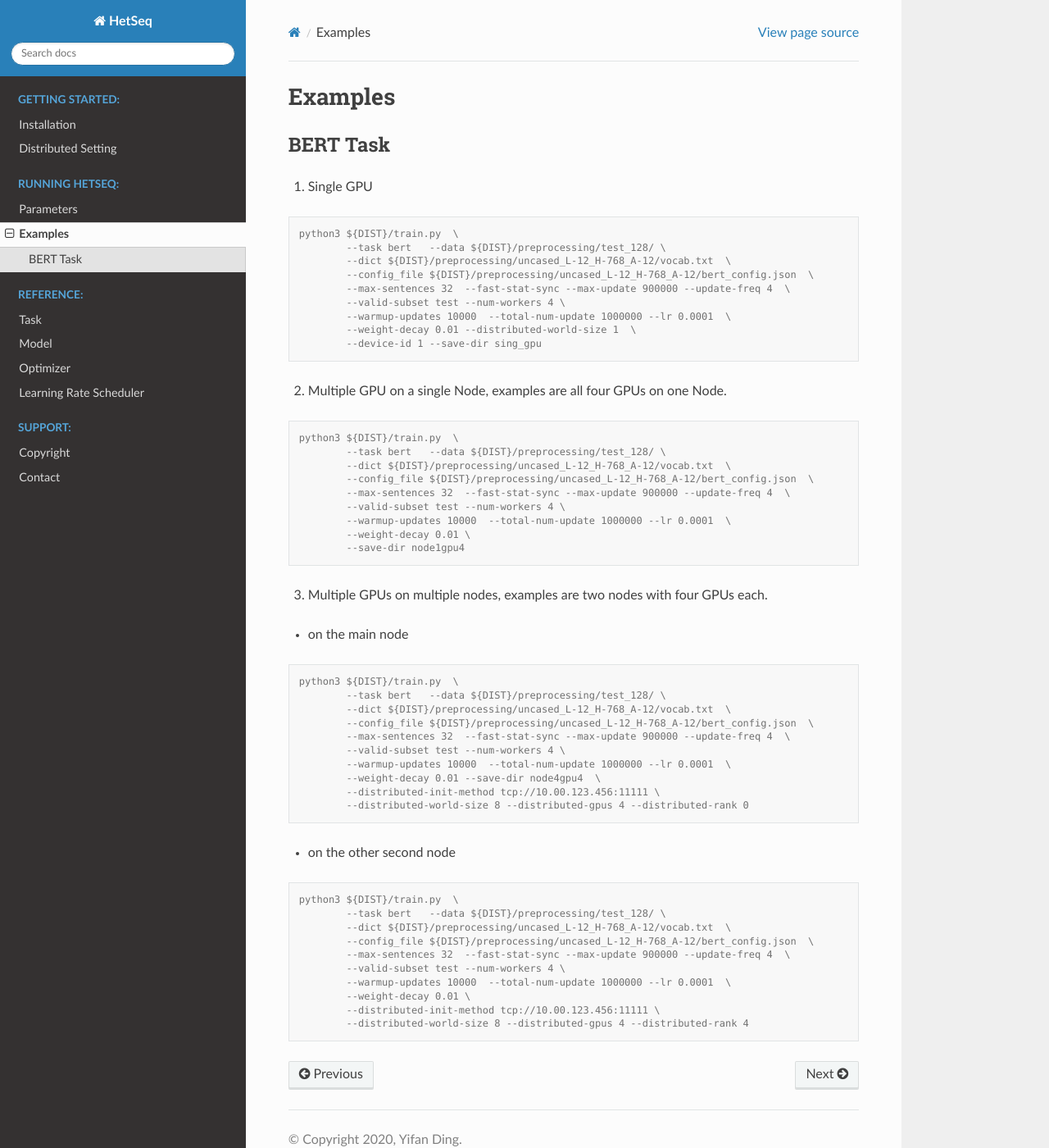
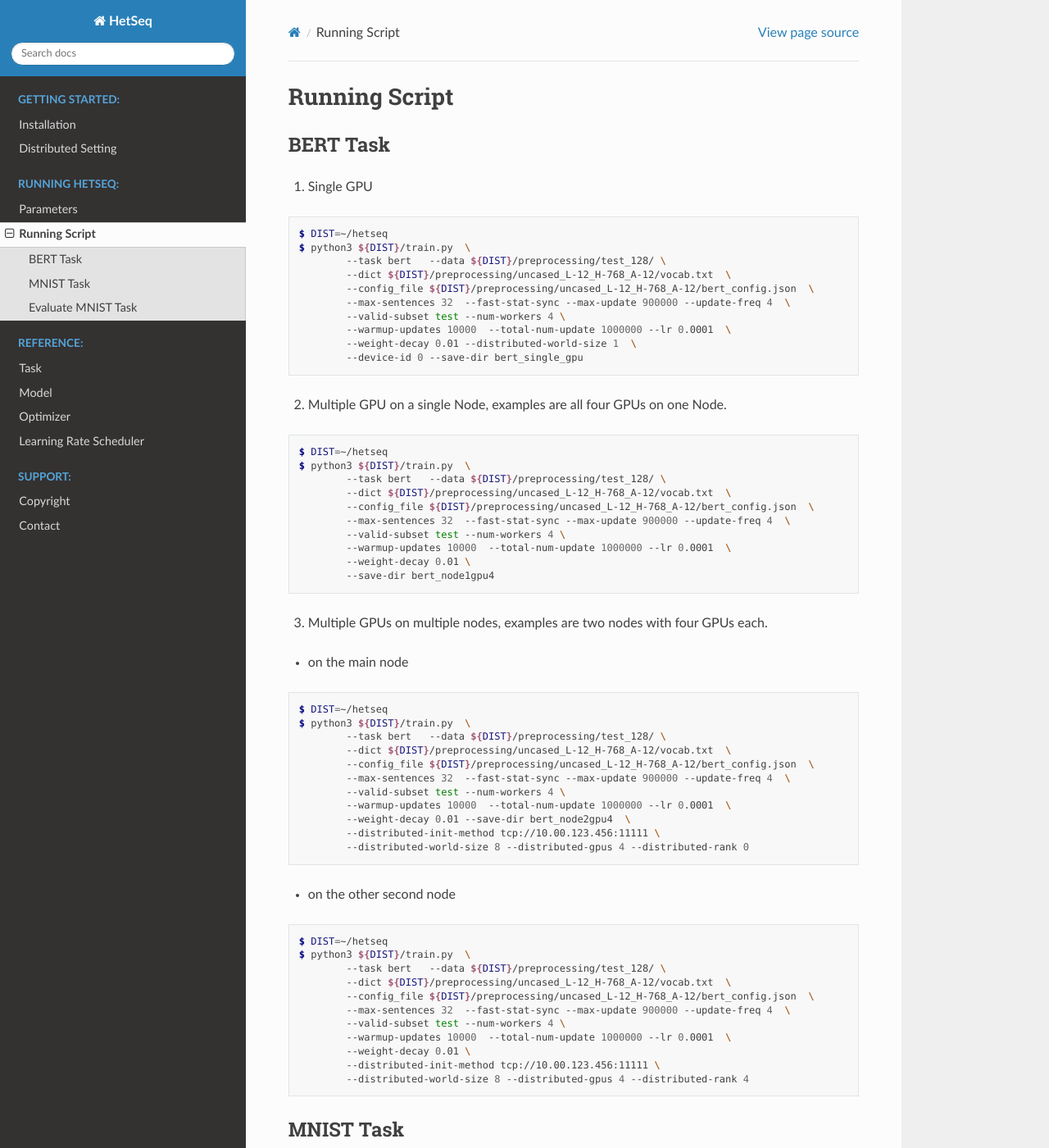
Before and after one commit to yifding/hetseq, a Sphinx documentation site: the page built from docs/source/examples.rst, in a window 1280 px wide and 1400 px high. Shown: the whole window at 82% size. Built offline with Sphinx 7.4.7 and the Read the Docs theme 2.0.0, drawn with Linux system fonts in a browser that asks for light colours; pages that are not in the unit, such as notebooks, are missing from menus; some of the changed text lies outside the part shown.

Commit message:
finish run script

```diff
--- a/docs/source/examples.rst
+++ b/docs/source/examples.rst
@@ -1,6 +1,6 @@
-********
-Examples
-********
+**************
+Running Script
+**************
 
 
 BERT Task
@@ -11,7 +11,8 @@
 
 .. code-block:: console
 
-	python3 ${DIST}/train.py  \
+	$ DIST=~/hetseq
+	$ python3 ${DIST}/train.py  \
 		--task bert   --data ${DIST}/preprocessing/test_128/ \
 		--dict ${DIST}/preprocessing/uncased_L-12_H-768_A-12/vocab.txt  \
 		--config_file ${DIST}/preprocessing/uncased_L-12_H-768_A-12/bert_config.json  \
@@ -19,13 +20,14 @@
 		--valid-subset test --num-workers 4 \
 		--warmup-updates 10000  --total-num-update 1000000 --lr 0.0001  \
 		--weight-decay 0.01 --distributed-world-size 1  \
-		--device-id 1 --save-dir sing_gpu
+		--device-id 0 --save-dir bert_single_gpu
 
 2. Multiple GPU on a single Node, examples are all four GPUs on one Node.
 
 .. code:: console
 
-	python3 ${DIST}/train.py  \
+	$ DIST=~/hetseq
+	$ python3 ${DIST}/train.py  \
 		--task bert   --data ${DIST}/preprocessing/test_128/ \
 		--dict ${DIST}/preprocessing/uncased_L-12_H-768_A-12/vocab.txt  \
 		--config_file ${DIST}/preprocessing/uncased_L-12_H-768_A-12/bert_config.json  \
@@ -33,7 +35,7 @@
 		--valid-subset test --num-workers 4 \
 		--warmup-updates 10000  --total-num-update 1000000 --lr 0.0001  \
 		--weight-decay 0.01 \
-		--save-dir node1gpu4
+		--save-dir bert_node1gpu4
 
 3. Multiple GPUs on multiple nodes, examples are two nodes with four GPUs each.
 
@@ -42,14 +44,15 @@
 
 .. code:: console
 
-	python3 ${DIST}/train.py  \
+	$ DIST=~/hetseq
+	$ python3 ${DIST}/train.py  \
 		--task bert   --data ${DIST}/preprocessing/test_128/ \
 		--dict ${DIST}/preprocessing/uncased_L-12_H-768_A-12/vocab.txt  \
 		--config_file ${DIST}/preprocessing/uncased_L-12_H-768_A-12/bert_config.json  \
 		--max-sentences 32  --fast-stat-sync --max-update 900000 --update-freq 4  \
 		--valid-subset test --num-workers 4 \
 		--warmup-updates 10000  --total-num-update 1000000 --lr 0.0001  \
-		--weight-decay 0.01 --save-dir node4gpu4  \
+		--weight-decay 0.01 --save-dir bert_node2gpu4  \
 		--distributed-init-method tcp://10.00.123.456:11111 \
 		--distributed-world-size 8 --distributed-gpus 4 --distributed-rank 0
 
@@ -57,7 +60,8 @@
 
 .. code:: console
 
-	python3 ${DIST}/train.py  \
+	$ DIST=~/hetseq
+	$ python3 ${DIST}/train.py  \
 		--task bert   --data ${DIST}/preprocessing/test_128/ \
 		--dict ${DIST}/preprocessing/uncased_L-12_H-768_A-12/vocab.txt  \
 		--config_file ${DIST}/preprocessing/uncased_L-12_H-768_A-12/bert_config.json  \
@@ -67,3 +71,76 @@
 		--weight-decay 0.01 \
 		--distributed-init-method tcp://10.00.123.456:11111 \
 		--distributed-world-size 8 --distributed-gpus 4 --distributed-rank 4
+
+
+
+MNIST Task
+----------
+
+1. Single GPU
+
+.. code:: console
+
+	$ DIST=~/hetseq
+	$ python3 ${DIST}/train.py  \
+    		--task mnist  --optimizer adadelta --lr-scheduler PolynomialDecayScheduler  \
+    		--data ${DIST}  --clip-norm 100 \
+    		--max-sentences 64  --fast-stat-sync --max-epoch 20 --update-freq 1  \
+    		--valid-subset test --num-workers 4 \
+    		--warmup-updates 0  --total-num-update 50000 --lr 1.01  \
+    		--distributed-world-size 1 --device-id 0 --save-dir mnist_single_node
+
+
+2. Multiple GPU on a single Node, examples are all four GPUs on one Node.
+
+.. code:: console
+
+	$ DIST=~/hetseq
+	$ python3 ${DIST}/train.py  \
+    		--task mnist  --optimizer adadelta --lr-scheduler PolynomialDecayScheduler  \
+    		--data ${DIST}  --clip-norm 100 \
+    		--max-sentences 64  --fast-stat-sync --max-epoch 20 --update-freq 1  \
+    		--valid-subset test --num-workers 4 \
+    		--warmup-updates 0  --total-num-update 50000 --lr 1.01  \
+    		--save-dir mnist_node1gpu4
+
+3. Multiple GPUs on multiple nodes, examples are two nodes with four GPUs each.
+
+
+* on the main node
+
+.. code:: console
+
+	$ DIST=~/hetseq
+	$ python3 ${DIST}/train.py  \
+    		--task mnist  --optimizer adadelta --lr-scheduler PolynomialDecayScheduler  \
+    		--data ${DIST}  --clip-norm 100 \
+    		--max-sentences 64  --fast-stat-sync --max-epoch 20 --update-freq 1  \
+    		--valid-subset test --num-workers 4 \
+    		--warmup-updates 0  --total-num-update 50000 --lr 1.01  \
+    		--save-dir mnist_node2gpu4 \
+		--distributed-init-method tcp://10.00.123.456:11111 \
+		--distributed-world-size 8 --distributed-gpus 4 --distributed-rank 0
+
+* on the other second node
+
+.. code:: console
+
+	$ DIST=~/hetseq
+	$ python3 ${DIST}/train.py  \
+    		--task mnist  --optimizer adadelta --lr-scheduler PolynomialDecayScheduler  \
+    		--data ${DIST}  --clip-norm 100 \
+    		--max-sentences 64  --fast-stat-sync --max-epoch 20 --update-freq 1  \
+    		--valid-subset test --num-workers 4 \
+    		--warmup-updates 0  --total-num-update 50000 --lr 1.01  \
+		--distributed-init-method tcp://10.00.123.456:11111 \
+		--distributed-world-size 8 --distributed-gpus 4 --distributed-rank 4
+
+
+Evaluate MNIST Task
+-------------------
+
+.. code:: console
+
+	$ DIST=~/hetseq
+	$ python3 ${DIST}/eval_mnist.py --model_ckpt /path/to/check/point --mnist_dir ${DIST}
```
